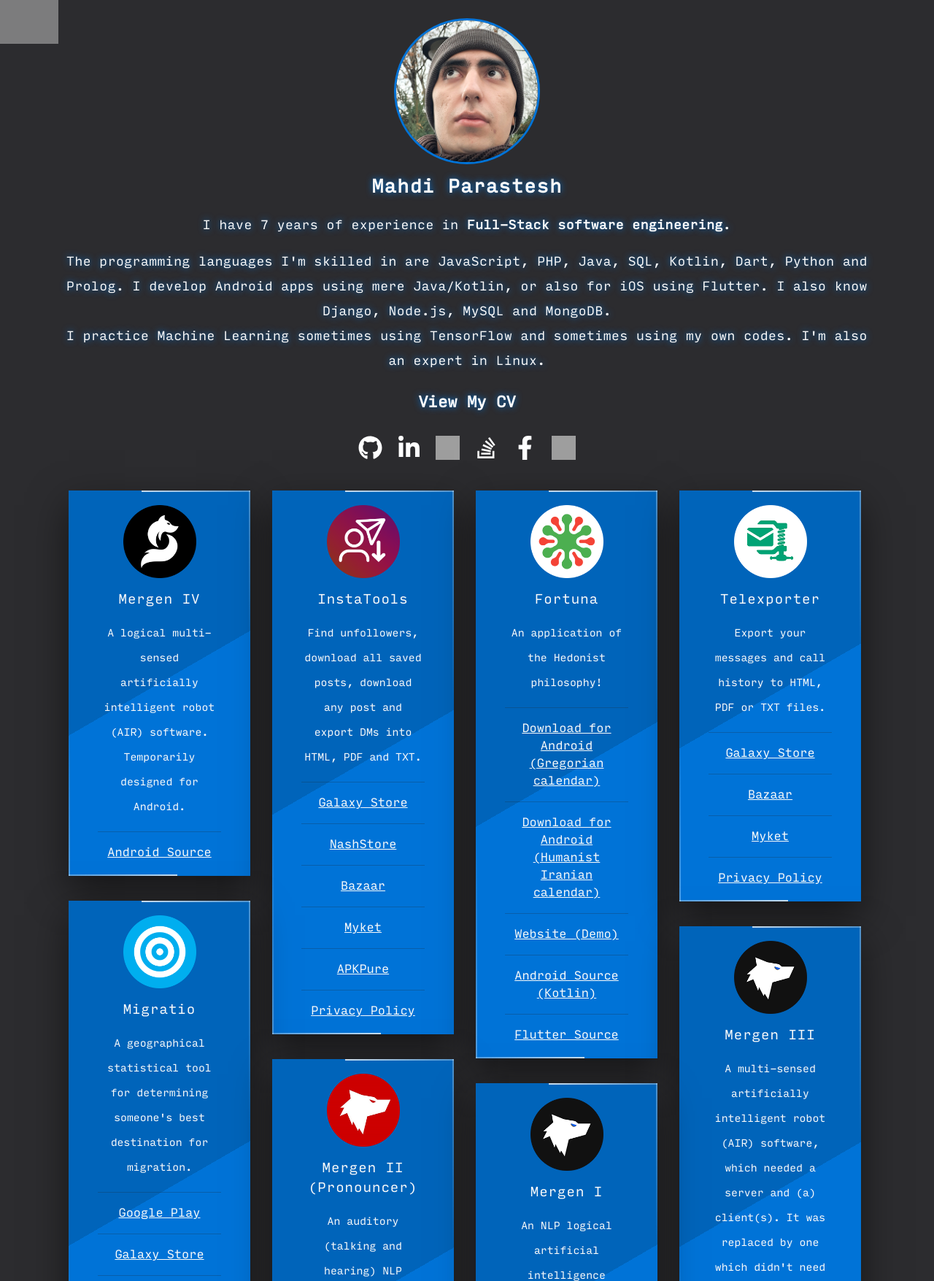
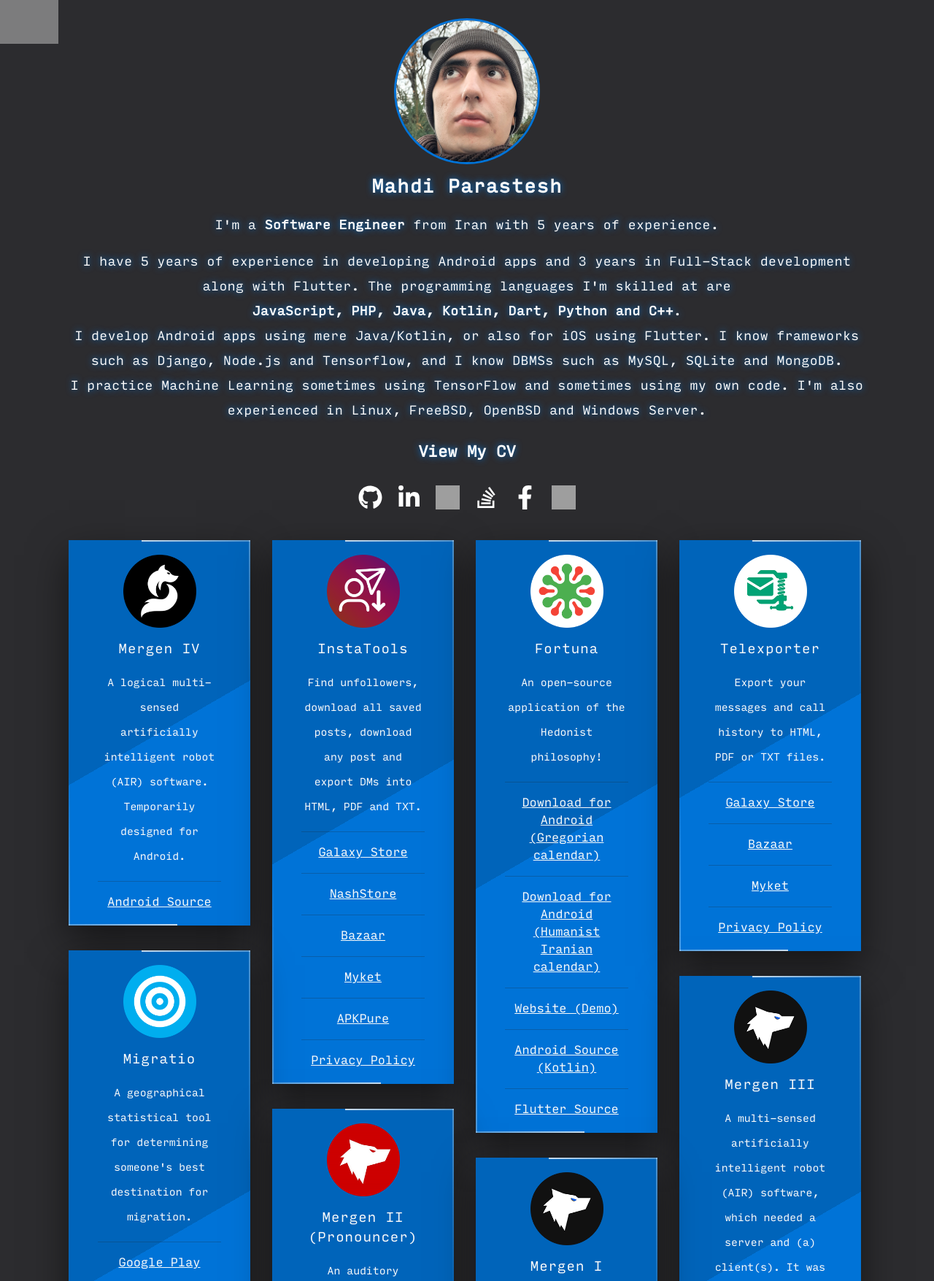
Before and after one commit to fulcrum6378/welcome_php, a PHP site: page / in a window 1280 px wide. Shown: the top 1755 px of the page at 73% size. Run offline with PHP 8.4, Linux system fonts and the light colour scheme; grey boxes are pictures that could not be loaded.

Commit message:
2023.01.21 - 1 (bio and Fortuna desc edited, main.js improved)

```diff
--- a/index.php
+++ b/index.php
@@ -100,7 +100,7 @@ $projects = array(
     ),
     new Project(
         "fortuna", "fortuna", "Fortuna",
-        "An application of the Hedonist philosophy!",
+        "An open-source application of the Hedonist philosophy!",
         array(
             new Link(
                 "https://github.com/fulcrum1378/fortuna/raw/master/app/gregorian/release/app-gregorian-release"
--- a/welcome/main.html
+++ b/welcome/main.html
@@ -1,3 +1,4 @@
+<!--suppress ALL -->
 <main class="container text-center" itemscope itemtype="https://schema.org/Person">
   <img src="%ROOT%/img/en.svg" class="dropdown-toggle" id="langSelect" data-bs-toggle="dropdown">
   <ul class="dropdown-menu" aria-labelledby="langSelect" id="lang">
@@ -19,14 +20,16 @@
   </figure>
   <blockquote>
     <p itemprop="description">
-      I have 7 years of experience in <b itemprop="jobTitle">Full-Stack software engineering</b>.
+      I'm a <b itemprop="jobTitle">Software Engineer</b> from Iran with 5 years of experience.
     </p>
     <p itemprop="knowsAbout">
-      The programming languages I'm skilled in are JavaScript, PHP, Java, SQL, Kotlin, Dart, Python and Prolog.
+      I have 5 years of experience in developing Android apps and 3 years in Full-Stack development along with Flutter.
+      The programming languages I'm skilled at are<br><b>JavaScript, PHP, Java, Kotlin, Dart, Python and C++</b>.<br>
       I develop Android apps using mere Java/Kotlin, or also for iOS using Flutter.
-      I also know Django, Node.js, MySQL and MongoDB.<br>
-      I practice Machine Learning sometimes using TensorFlow and sometimes using my own codes. I'm also an expert in
-      Linux.
+      I know frameworks such as Django, Node.js and Tensorflow,
+      and I know DBMSs such as MySQL, SQLite and MongoDB.<br>
+      I practice Machine Learning sometimes using TensorFlow and sometimes using my own code.
+      I'm also experienced in Linux, FreeBSD, OpenBSD and Windows Server.
     </p>
   </blockquote>
 
--- a/welcome/main.js
+++ b/welcome/main.js
@@ -1,19 +1,13 @@
-window.onload = function() {
+// noinspection JSUnresolvedFunction
+
+window.onload = function () {
     // Initialize the Grid view
-	$('.grid').masonry({
-        itemSelector: '.grid-item'
-    });
+    $('.grid').masonry({itemSelector: '.grid-item'});
 
     $("#loading").fadeOut(315);
     $("body").css("overflow-y", "scroll");
     $("main").animate({opacity: 1}, 636);
 };
-
-// Initialize the Popups everywhere
-var tooltipTriggerList = [].slice.call(document.querySelectorAll('[data-bs-toggle="tooltip"]'))
-var tooltipList = tooltipTriggerList.map(function (tooltipTriggerEl) {
-    return new bootstrap.Tooltip(tooltipTriggerEl)
-})
 
 // Translation
 function translate(hl) {
@@ -22,30 +16,53 @@ function translate(hl) {
         case "fa":
             document.title = "مهدی پرستش";
             $("figcaption").text("مهدی پرستش");
-            $("blockquote").html("بنده مدت ۷ سال در برنامه نویسی فولستک (بک اند + فرانت اند) و ۴ سال در برنامه نویسی اندروید (با زبان ها  «جاوا» و «کاتلین»، بعلاوه فریمورک «فلاتر») تجربه دارم. از ۱۳ سالگی (۱۳۹۲) زبان های جاواسکریپت و PHP را یاد گرفتم. از سال ۱۳۹۷ به برنامه نویسی اندروید مشغول شدم. از سال ۱۳۹۹ نیز به یادگیری سیستم عامل های لینوکسی (خصوصا فدورا، اوبونتو و سنتوس) و یونیکسی (FreeBSD و OpenBSD)، بعلاوه Windows Server و کسب تجربه در آنها مشغول شدم. از سال ۱۴۰۰، الگوریتم های «هوش مصنوعی» را یاد گرفته و تا حدود یک سال مشغول مطالعه و تمرین در این زمینه بودم.");
+            $("blockquote").html(
+                "بنده مدت ۵ سال در برنامه نویسی اندروید و ۳ سال در کدنویسی فولستک (بک اند + فرانت اند) بعلاوه فلاتر " +
+                "تجربه دارم. زبان های برنامه نویسی که در اونها مسلط هستم: <b>جاواسکریپت، PHP، جاوا، کاتلین، دارت، " +
+                "پایتون و سی پلاس پلاس</b> هستند. اپلیکیشن های اندرویدی چه با جاوا/کاتلین و چه با فلاتر بهمراه iOS " +
+                "طراحی کردم.<br>فریمورک هایی که به اونها مسلط هستم: جنگو، Node.js و تنسورفلو هستند " +
+                "و با دیتابیس های مای اسکیوال، اسکیولایت و مانگودیبی کار کردم.<br>گاهی اوقات به تمرین " +
+                "«یادگیری ماشینی» میپردازم چه با استفاده از TensorFlow و چه با کد های خودم. همچنین به سیستم " +
+                "عامل های لینوکسی، یونیکسی (FreeBSD و OpenBSD) و Windows Server و مسلط هستم."
+            );
             $("#cv").text("مشاهده رزومه من");
             $(".mergen4 .projName").text("مِرگِن ۴");
-            $(".mergen4 .projDesc").text("یک ربات نرم افزاری هوش مصنوعی منطقی دارای حس های چندگانه که موقتا برای اندروید طراحی می شود.");
+            $(".mergen4 .projDesc").text(
+                "یک ربات نرم افزاری هوش مصنوعی منطقی دارای حس های چندگانه که موقتا برای اندروید طراحی می شود.");
             $(".instatools .projName").text("اینستاتولز");
-            $(".instatools .projDesc").text("آنفالویاب، دانلود هر گونه پست و استوری از اینستاگرام، دانلود پست های سیو شده و استخراج دایرکت ها در HTML ،PDF  و TXT.");
+            $(".instatools .projDesc").text(
+                "آنفالویاب، دانلود هر گونه پست و استوری از اینستاگرام، دانلود پست های سیو شده " +
+                "و استخراج دایرکت ها در HTML ،PDF  و TXT.");
             $(".telexporter .projName").text("تلکسپورتر");
-            $(".telexporter .projDesc").text("اس ام اس ها و تاریخچه تماس های خود را در قالب های وب، پی دی اف و تکست استخراج کنید.");
+            $(".telexporter .projDesc").text(
+                "اس ام اس ها و تاریخچه تماس های خود را در قالب های وب، پی دی اف و تکست استخراج کنید.");
             $(".migratio .projName").text("میگراتیو");
-            $(".migratio .projDesc").text("یک ابزار جغرافی-آماری برای تعیین کردن بهترین مقصد مهاجرت افراد مختلف.");
+            $(".migratio .projDesc").text(
+                "یک ابزار جغرافی-آماری برای تعیین کردن بهترین مقصد مهاجرت افراد مختلف.");
             $(".mergen3 .projName").text("مِرگِن ۳");
-            $(".mergen3 .projDesc").text("یک نرم افزار رباتیک هوش مصنوعی برای پردازش چند نوع حس های متفاوت که به یک سرور و یک یا چند کلاینت نیاز داشت. این روش بعدا با روشی جایگزین شد که به سرور و کلاینت نیاز نداشت. (پروژه آرشیو شده)");
+            $(".mergen3 .projDesc").text(
+                "یک نرم افزار رباتیک هوش مصنوعی برای پردازش چند نوع حس های متفاوت که به یک سرور و یک یا چند کلاینت نیاز داشت. " +
+                "این روش بعدا با روشی جایگزین شد که به سرور و کلاینت نیاز نداشت. (پروژه آرشیو شده)");
             $(".mergen2 .projName").text("مِرگِن ۲");
-            $(".mergen2 .projDesc").text("یک ربات نرم افزاری صوتی (شنیداری و گفتاری) برای پردازش زبان انسان، که بعدا با یک نرم افزار برای پردازش هم صوت و هم تصویر جایگزین شد. (پروژه آرشیو شده)");
+            $(".mergen2 .projDesc").text(
+                "یک ربات نرم افزاری صوتی (شنیداری و گفتاری) برای پردازش زبان انسان، " +
+                "که بعدا با یک نرم افزار برای پردازش هم صوت و هم تصویر جایگزین شد. (پروژه آرشیو شده)");
             $(".mergen1 .projName").text("مِرگِن ۱");
-            $(".mergen1 .projDesc").text("یک نرم افزار هوش مصنوعی منطقی برای پردازش زبان انسانی؛ که قرار بود فقط از راه متن دیجیتال تفکر کند و بعدا با یک نرم افزاری پردازش صوت جایگزین شد. (پروژه آرشیو شده)");
+            $(".mergen1 .projDesc").text(
+                "یک نرم افزار هوش مصنوعی منطقی برای پردازش زبان انسانی؛ که قرار بود فقط از راه متن دیجیتال " +
+                "تفکر کند و بعدا با یک نرم افزاری پردازش صوت جایگزین شد. (پروژه آرشیو شده)");
             $(".fortuna .projName").text("فورتونا");
-            $(".fortuna .projDesc").text("نرم افزاری بر مبنای فلسفه «هدونیسم»");
+            $(".fortuna .projDesc").text(
+                "نرم افزاری متن باز بر مبنای فلسفه «هدونیسم»");
             $(".friend_tracker .projName").text("ردیاب دوستان");
-            $(".friend_tracker .projDesc").text("دوستان خود را از روی نقشه ردیابی کنید. (پروژه آرشیو شده)");
+            $(".friend_tracker .projDesc").text(
+                "دوستان خود را از روی نقشه ردیابی کنید. (پروژه آرشیو شده)");
             $(".saam .projName").text("سام");
-            $(".saam .projDesc").text("گرداور و ذخیره کننده اطلاعات بورس، ساخته شده بر مبنای متاتریدر ۵ (پروژه آرشیو شده)");
+            $(".saam .projDesc").text(
+                "گرداور و ذخیره کننده اطلاعات بورس، ساخته شده بر مبنای متاتریدر ۵ (پروژه آرشیو شده)");
             $(".sexbook .projName").text("سکسبوک");
-            $(".sexbook .projDesc").text("زندگی جنسی خود را ثبت کرده و آمارگیری و کنترل کنید.");
+            $(".sexbook .projDesc").text(
+                "زندگی جنسی خود را ثبت کرده و آمارگیری و کنترل کنید.");
             $("body").css("font-family", "IRANYekan");
             dict = {
                 "Google Play": "گوگل پلی",
@@ -71,22 +88,30 @@ function translate(hl) {
                 "Download for Android (Humanist Iranian calendar)": "دانلود برای اندروید (تقویم اومانیستی ایرانی)",
                 "Wordpress Theme": "تم وردپرس",
             };
+            if (document.location.toString().indexOf("hl=en") !== -1)
+                history.pushState({}, null, document.location.toString()
+                    .replace("?hl=en", "").replace("&hl=en", ""));
             break;
         default:
-		    document.location.assign(document.location + ((document.location.toString().indexOf("?") == -1) ? "?" : "&") + "hl=en");
+            let goTo = document.location.toString();
+            if (goTo.indexOf("hl=en") === -1) goTo += ((goTo.indexOf("?") === -1) ? "?" : "&") + "hl=en";
+            document.location.assign(goTo);
             break;
     }
-    if (dict) $(".anchor a").each(function() {
+    if (dict) $(".anchor a").each(function () {
         $(this).text(dict[$(this).text()]);
         $(this).attr("data-bs-original-title", dict[$(this).attr("data-bs-original-title")]);
     });
     if (["fa", "ar"].includes(hl))
         $("blockquote, .projDesc").css("direction", "rtl");
     $('.grid').masonry();
-	$("#langSelect").attr("src",$("#lang li img[data-lang="+hl+"]").attr("src"));
+    $("#langSelect").attr("src", $("#lang li img[data-lang=" + hl + "]").attr("src"));
 }
-$("#lang li img").on('click', function(e) { translate($(this).attr("data-lang")); });
-if ($("#help").val() != "en") switch ($("#country").val()) {
+
+$("#lang li img").on('click', function () {
+    translate($(this).attr("data-lang"));
+});
+if ($("#help").val() !== "en") switch ($("#country").val()) {
     case "IR":
         translate("fa");
         break;
--- a/welcome/temp.html
+++ b/welcome/temp.html
@@ -1,4 +1,5 @@
 <!DOCTYPE html>
+<!--suppress ALL -->
 <html lang="en">
 <head>
   <meta charset="UTF-8">
```
Lines whose indentation alone changed are shown as unchanged.
